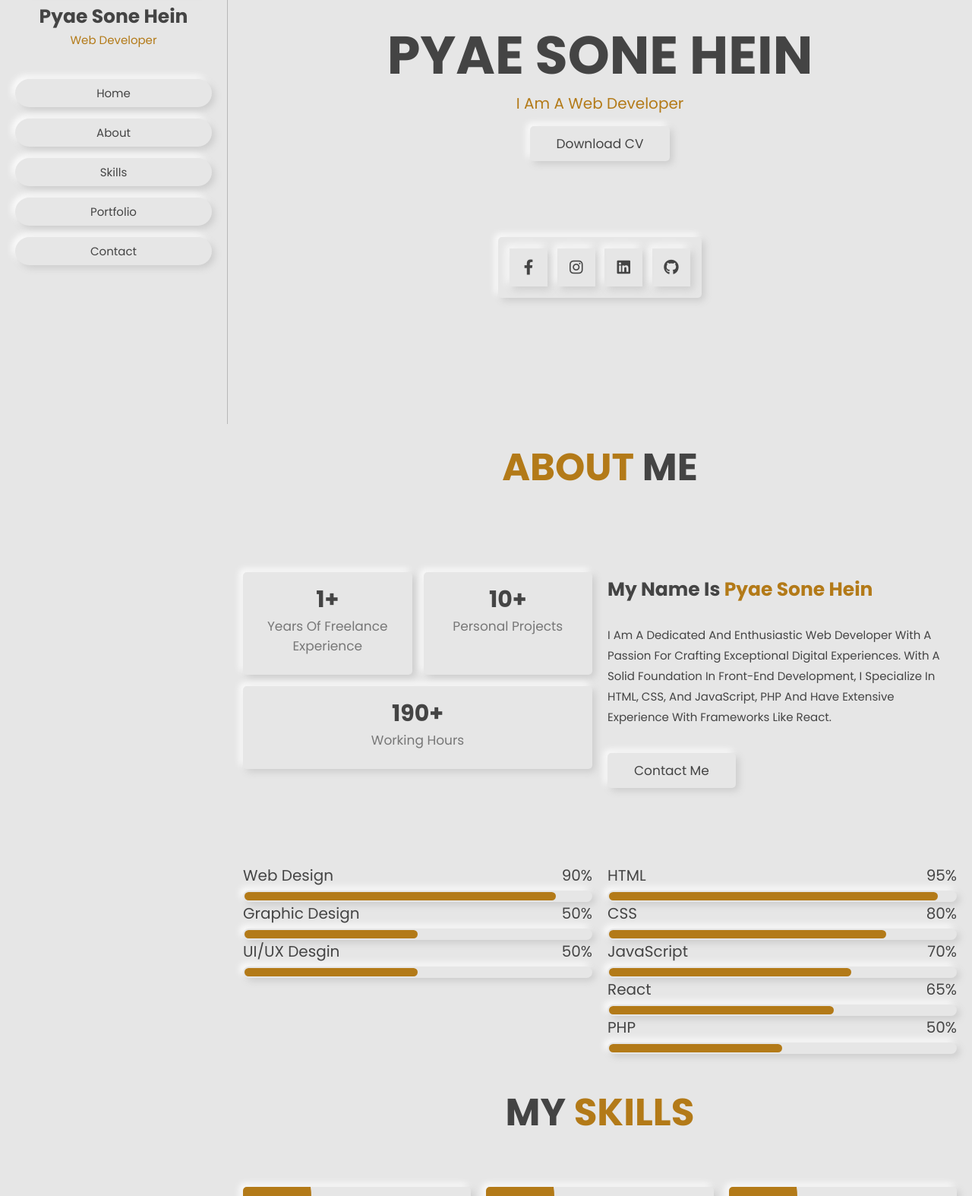
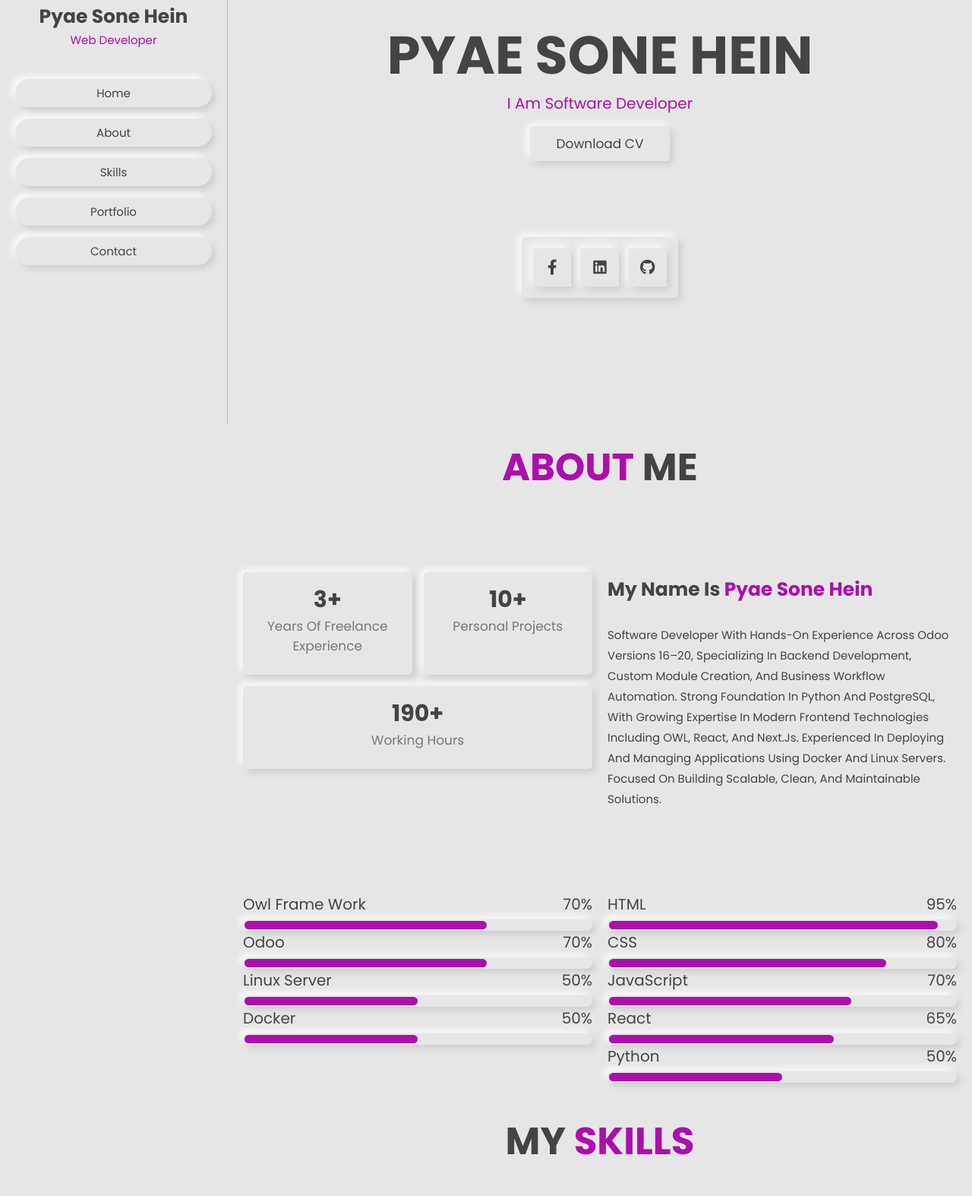
Before and after one commit to do2qnme13/pyaesonehein, a plain HTML site: page index.html in a window 1280 px wide. Shown: the part 242-1816 px from the top of the page at 76% size. Drawn offline with Linux system fonts and the light colour scheme.

Commit message:
[UPDATE] about me

```diff
--- a/css/style.css
+++ b/css/style.css
@@ -1,7 +1,7 @@
 @import url("https://fonts.googleapis.com/css2?family=Poppins:ital,wght@0,100;0,200;0,300;0,400;0,500;0,600;0,700;0,800;0,900;1,100;1,200;1,300;1,400;1,500;1,600;1,700;1,800;1,900&display=swap");
 
 :root {
-  --brown: rgb(179, 122, 24);
+  --brown: rgb(172, 15, 172);
   --black: #444;
   --light-color: #777;
   --bg-color: #e6e6e6;
@@ -295,7 +295,10 @@ section {
 }
 
 .about .row .progress .bar-1-1 span {
-  width: 90%;
+  width: 70%;
+}
+.about .row .progress .bar-1-1-0 span {
+  width: 70%;
 }
 .about .row .progress .bar-1-2 span {
   width: 50%;
--- a/index.html
+++ b/index.html
@@ -1,18 +1,17 @@
 <!DOCTYPE html>
 <html lang="en">
+
 <head>
   <meta charset="UTF-8" />
   <meta name="viewport" content="width=device-width, initial-scale=1.0" />
   <title>Pyae Sone Hein</title>
 
-    <link
-      rel="stylesheet"
-      href="https://cdnjs.cloudflare.com/ajax/libs/font-awesome/6.0.0-beta3/css/all.min.css"
-    />
+  <link rel="stylesheet" href="https://cdnjs.cloudflare.com/ajax/libs/font-awesome/6.0.0-beta3/css/all.min.css" />
 
   <link rel="stylesheet" href="css/style.css" />
   <script src="js/script.js" defer></script>
 </head>
+
 <body>
   <div class="header">
     <div class="user">
@@ -40,23 +39,15 @@
   <section class="home" id="home">
     <div class="content">
       <h3>Pyae Sone Hein</h3>
-        <p>I am a Web Developer</p>
+      <p>I am Software Developer</p>
       <a href="CV.pdf" download class="btn">download CV</a>
     </div>
 
     <div class="share">
-        <a
-          href="https://www.facebook.com/pyae.sone.9028"
-          class="fab fa-facebook-f"
-          target="_blank"
-        ></a>
-        <a href="#" class="fab fa-instagram" target="_blank"></a>
-        <a href="#" class="fab fa-linkedin" target="_blank"></a>
-        <a
-          href="https://github.com/do2qnme13?tab=repositories"
-          class="fab fa-github"
-          target="_blank"
-        ></a>
+      <a href="https://www.facebook.com/pyae.sone.9028" class="fab fa-facebook-f" target="_blank"></a>
+      <!-- <a href="#" class="fab fa-instagram" target="_blank"></a> -->
+      <a href="https://www.linkedin.com/in/pyae-sone-hein-13404a18b/" class="fab fa-linkedin" target="_blank"></a>
+      <a href="https://github.com/do2qnme13?tab=repositories" class="fab fa-github" target="_blank"></a>
     </div>
   </section>
   <!-- Home Section Ends -->
@@ -67,7 +58,7 @@
     <div class="row">
       <div class="box-container">
         <div class="box">
-            <h3>1+</h3>
+          <h3>3+</h3>
           <p>Years of Freelance Experience</p>
         </div>
 
@@ -85,22 +76,25 @@
       <div class="content">
         <h3>my name is <span>Pyae sone hein</span></h3>
         <p>
-            I am a dedicated and enthusiastic web developer with a passion for
-            crafting exceptional digital experiences. With a solid foundation in
-            Front-End development, I specialize in HTML, CSS, and JavaScript,
-            PHP and have extensive experience with frameworks like React.
+          Software Developer with hands-on experience across Odoo versions 16–20, specializing in backend development,
+          custom module creation, and business workflow automation. Strong foundation in Python and PostgreSQL, with
+          growing expertise in modern frontend technologies including OWL, React, and Next.js. Experienced in deploying
+          and managing applications using Docker and Linux servers. Focused on building scalable, clean, and
+          maintainable solutions.
         </p>
-          <a href="#" class="btn">contact me</a>
+        <!-- <a href="#" class="btn">contact me</a> -->
       </div>
     </div>
 
     <div class="row">
       <div class="progress">
-          <h3>web design <span>90%</span></h3>
+        <h3>Owl Frame Work <span>70%</span></h3>
         <div class="bar bar-1-1"><span></span></div>
-          <h3>graphic design <span>50%</span></h3>
+        <h3>Odoo <span>70%</span></h3>
+        <div class="bar bar-1-1"><span></span></div>
+        <h3>Linux Server <span>50%</span></h3>
         <div class="bar bar-1-2"><span></span></div>
-          <h3>UI/UX desgin <span>50%</span></h3>
+        <h3>Docker <span>50%</span></h3>
         <div class="bar bar-1-3"><span></span></div>
       </div>
 
@@ -113,7 +107,7 @@
         <div class="bar bar-2-3"><span></span></div>
         <h3>React <span>65%</span></h3>
         <div class="bar bar-2-4"><span></span></div>
-          <h3>PHP <span>50%</span></h3>
+        <h3>Python <span>50%</span></h3>
         <div class="bar bar-2-5"><span></span></div>
       </div>
     </div>
@@ -163,10 +157,7 @@
 
     <div class="box-container">
       <div class="box">
-          <a
-            href="https://admin-dashboard-two-peach.vercel.app/"
-            target="_blank"
-          >
+        <a href="https://admin-dashboard-two-peach.vercel.app/" target="_blank">
           <img src="image/pj1.png" alt="pj1" />
           <div class="content">
             <h3>Admin Dashboard</h3>
@@ -194,7 +185,7 @@
   <!-- portfolio section ends -->
 
   <!-- contact section starts -->
-    <section class="contact" id="contact">
+  <!-- <section class="contact" id="contact">
     <h1 class="heading"><span>contact</span>me</h1>
 
     <form action="">
@@ -202,17 +193,11 @@
       <input type="email" placeholder="your email" class="box" />
       <input type="text" placeholder="subject" class="box" />
 
-        <textarea
-          name=""
-          class="box"
-          placeholder="your message"
-          id=""
-          cols="30"
-          rows="10"
-        ></textarea>
+      <textarea name="" class="box" placeholder="your message" id="" cols="30" rows="10"></textarea>
       <input type="submit" value="send message" class="btn" />
     </form>
-    </section>
+  </section> -->
   <!-- contact section ends -->
 </body>
+
 </html>
```
Also changed, not shown: 1 other file. Lines whose indentation alone changed are shown as unchanged.
